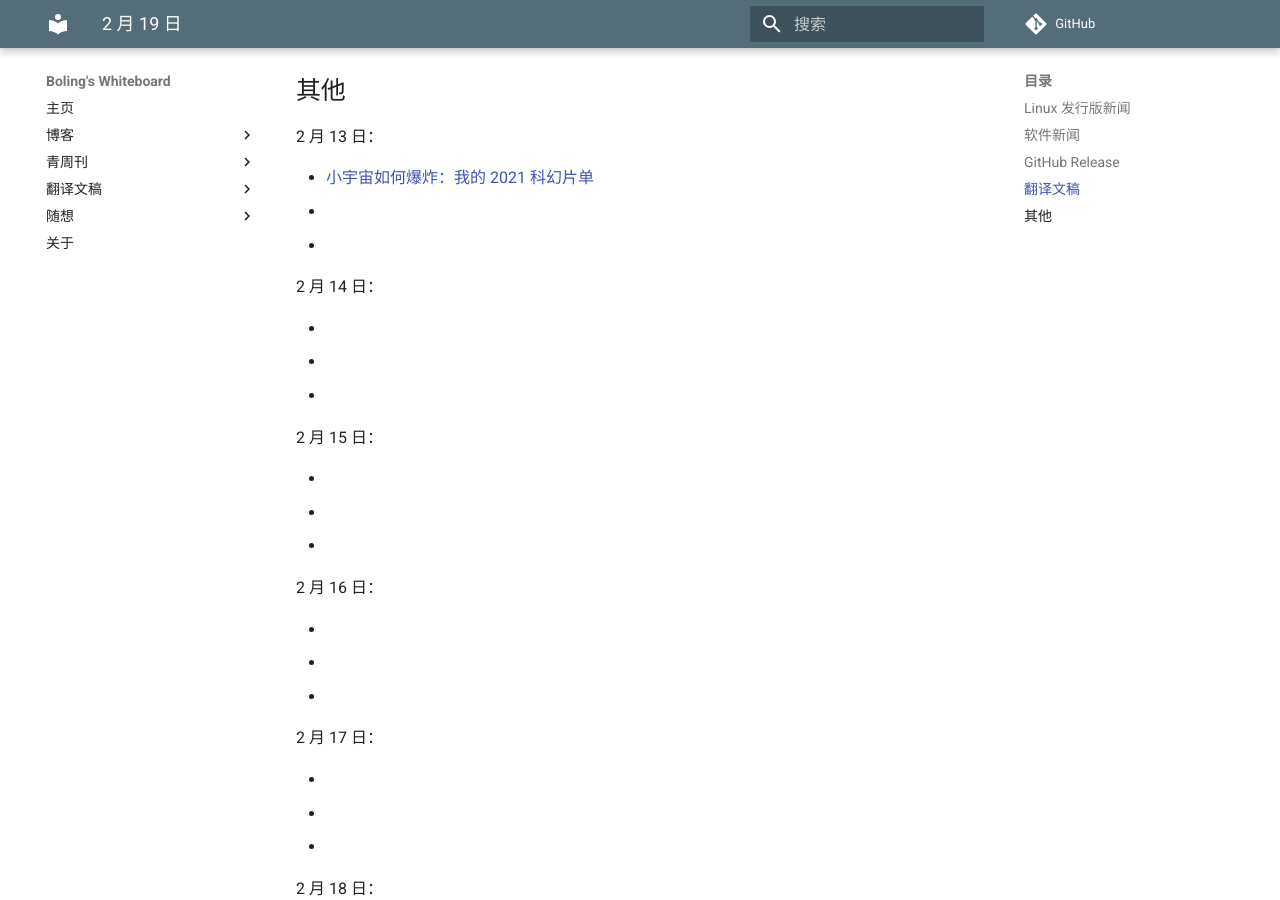
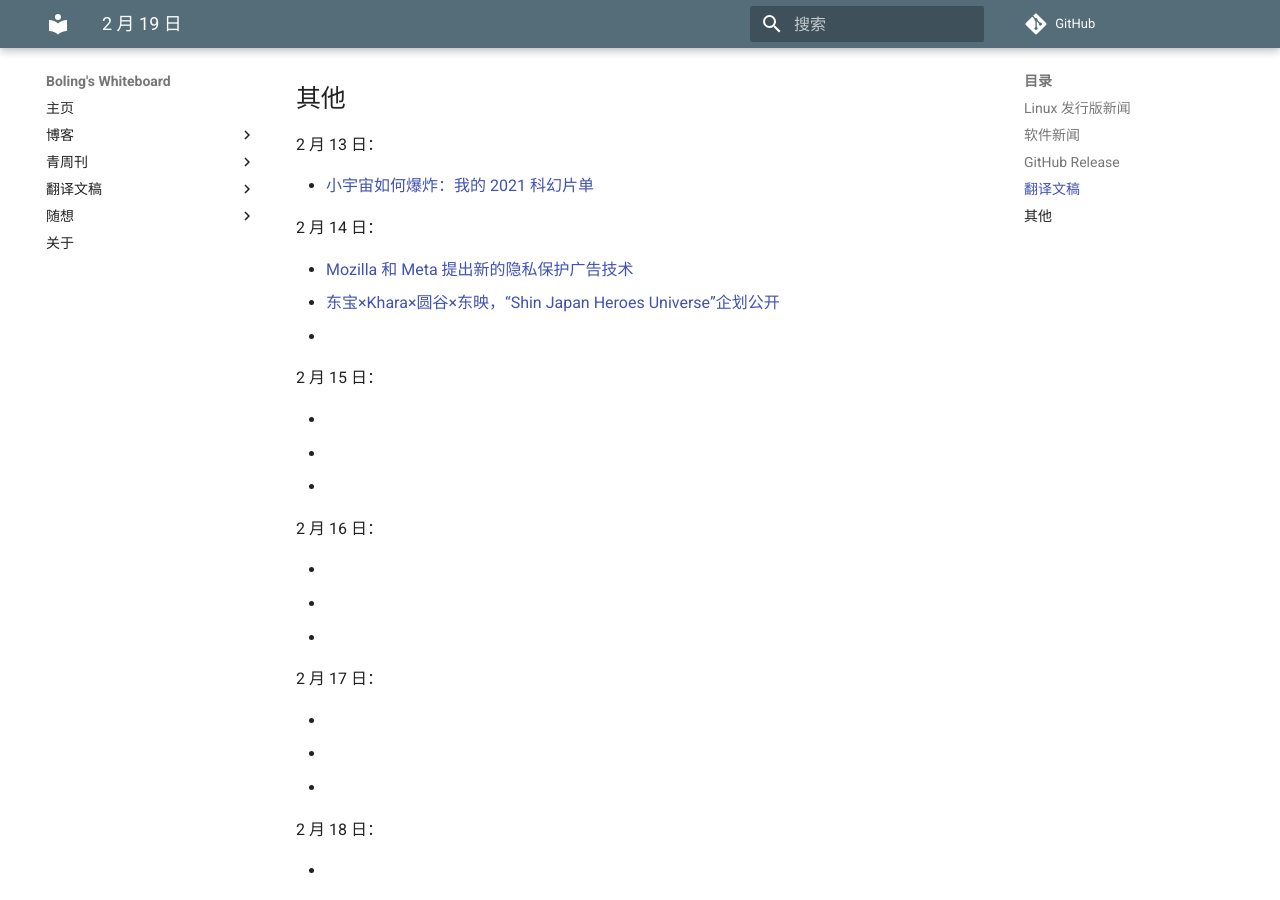
Before and after one commit to Hanjingxue-Boling/Whiteboard, an MkDocs documentation site: the page built from docs/weekly/22/02-19.md, in a window 1280 px wide and 900 px high, scrolled down 1285 px. Built offline with MkDocs 1.6.1 and Material for MkDocs 9.7.7, drawn with Linux system fonts in a browser that asks for light colours; comment, search, counter and statistics services are not loaded.

Commit message:
add new link

```diff
--- a/docs/weekly/22/02-19.md
+++ b/docs/weekly/22/02-19.md
@@ -18,6 +18,7 @@
 2 月 13 日
 
 - [Linux 5.18 将改进对英特尔大小核的支持](https://www.solidot.org/story?sid=70640)
+
 - []()
 - []()
 - []()
@@ -43,13 +44,11 @@
 2 月 13 日：
 
 - [小宇宙如何爆炸：我的 2021 科幻片单](https://www.gcores.com/articles/147349)
-- []()
-- []()
 
 2 月 14 日：
 
-- []()
-- []()
+- [Mozilla 和 Meta 提出新的隐私保护广告技术](https://www.solidot.org/story?sid=70645)
+- [东宝×Khara×圆谷×东映，“Shin Japan Heroes Universe”企划公开](https://www.gcores.com/articles/147453)
 - []()
 
 2 月 15 日：
```
